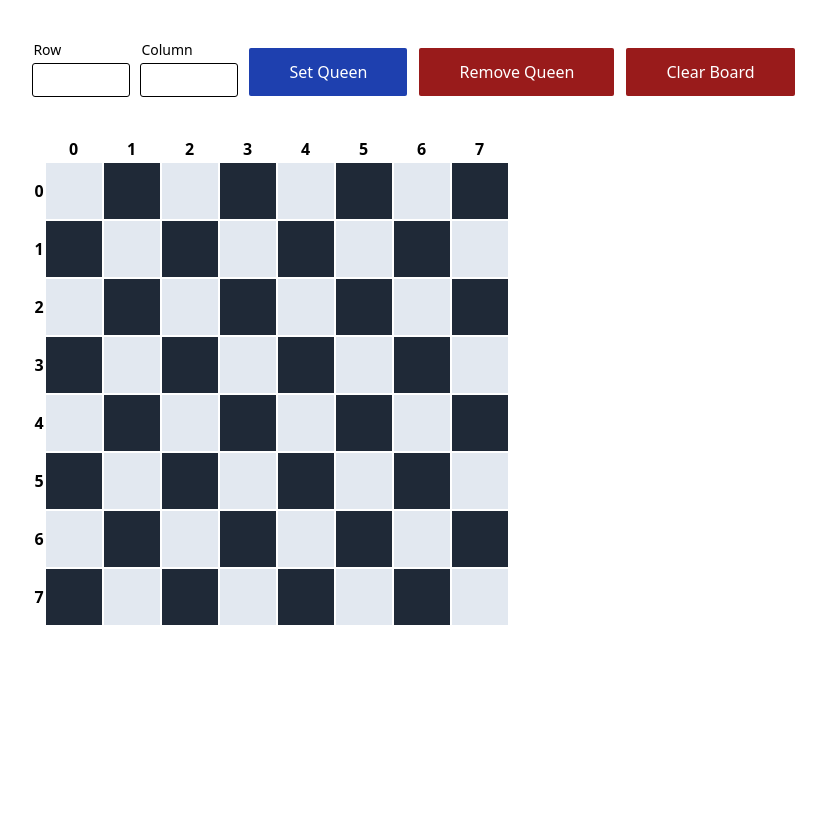
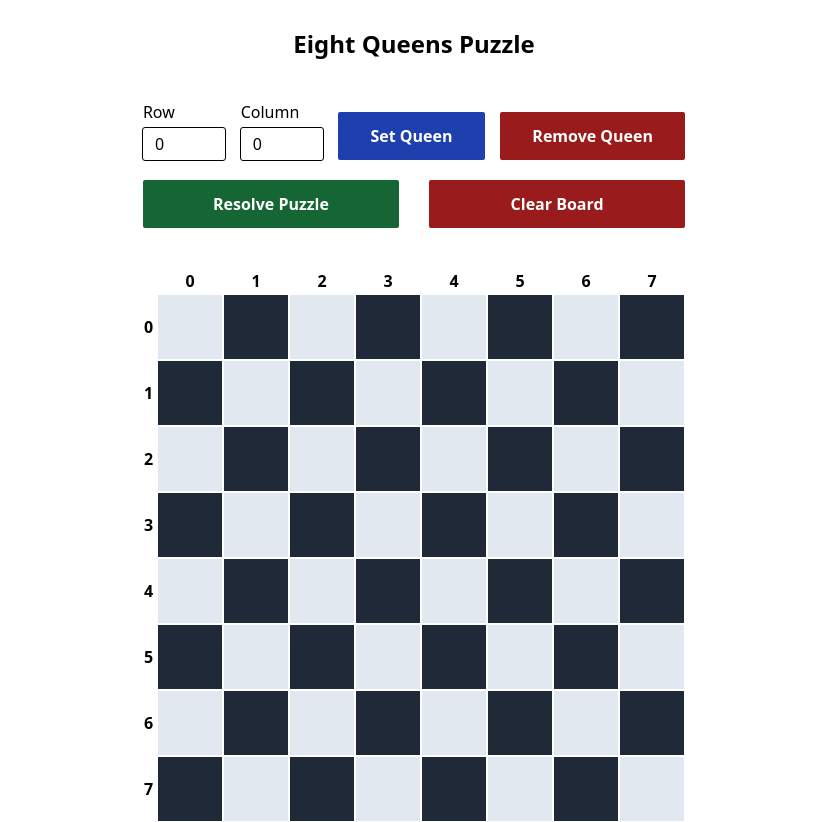
Before and after one commit to mariia-khomenko20/eight-queens, a PHP site: page / in a window 1280 px wide. Shown: the whole page, without its empty margins (226-1052 px from the left). Before the commit the page ends 625 px from the top, so only its background shows below. Run offline with PHP 8.4, Linux system fonts and the light colour scheme; lists and menus that the app fills with data are empty; some libraries are stand-ins or nearby versions.

Commit message:
solving the puzzle

```diff
--- a/app/app.php
+++ b/app/app.php
@@ -5,18 +5,11 @@ session_start();
 if (!empty($_SESSION["board"]))
     $board = $_SESSION["board"];
 else
-    $board = emptyBorder();
+    $board = emptyBoard();
 
-if (!empty($_SESSION["queensCount"]))
-    $queensCount = $_SESSION["queensCount"];
-else
-    $queensCount = 8;
-
-function saveValues()
+function saveBoard($board)
 {
-    global $board, $queensCount;
     $_SESSION["board"] = $board;
-    $_SESSION["queensCount"] = $queensCount;
 }
 
 function alert($message)
@@ -24,35 +17,13 @@ function alert($message)
     echo "<script type='text/javascript'>alert('$message');</script>";
 }
 
-function emptyBorder()
+function emptyBoard()
 {
     return array_fill(0, 8, array_fill(0, 8, 0));
 }
 
-function validateCellIndexes($row, $column)
+function setQueen($board, $row, $column)
 {
-    global $board;
-    if (isset($row) && isset($column)) {
-        if (is_numeric($row) && is_numeric($column) && $row < count($board) && $column < count($board)) {
-            return true;
-        } else
-            alert("Enter the correct values!");
-    } else
-        alert("Enter all values!");
-    return false;
-}
-
-function clearBoard()
-{
-    global $board, $queensCount;
-    $board = emptyBorder();
-    $queensCount = 8;
-    saveValues();
-}
-
-function setQueen($row, $column)
-{
-    global $board, $queensCount;
     if ($board[$row][$column] != 0)
         alert("It is forbidden to put a queen in this cell!");
     else {
@@ -78,14 +49,12 @@ function setQueen($row, $column)
                 $board[$rm][$cp]++;
         }
         $board[$row][$column] = -1;
-        $queensCount--;
-        saveValues();
     }
+    return $board;
 }
 
-function removeQueen($row, $column)
+function removeQueen($board, $row, $column)
 {
-    global $board, $queensCount;
     if ($board[$row][$column] === -1) {
         $n = count($board);
         for ($c = 0; $c < $n; $c++) {
@@ -109,8 +78,58 @@ function removeQueen($row, $column)
                 $board[$rm][$cp]--;
         }
         $board[$row][$column] = 0;
-        $queensCount++;
-        saveValues();
     }
+    return $board;
 }
+
+function replaceQueen($board, $row, $column)
+{
+    $board = removeQueen($board, $row, $column);
+    for ($i = 0; $i < count($board[$row]); $i++) {
+        if ($board[$row][$i] === 0 && $i != $column)
+            return setQueen($board, $row, $i);
+    }
+    return null;
+}
+
+function resolvePuzzle($board)
+{
+    $result = array($board);
+    $queensPositions = array();
+    $row = 0;
+    while ($row < count($board)) {
+        $isSet = false;
+        for ($i = 0; $i < count($board[$row]); $i++) {
+            if ($board[$row][$i] === 0) {
+                $board = setQueen($board, $row, $i);
+                array_push($result, $board);
+                array_push($queensPositions, [$row, $i]);
+                $isSet = true;
+                break;
+            } else if ($board[$row][$i] === -1) {
+                $isSet = true;
+                break;
+            }
+        }
+
+        if ($isSet)
+            $row++;
+        else {
+            $lastQueen = array_pop($queensPositions);
+            if ($lastQueen) {
+                list($a, $b) = $lastQueen;
+                $buffer = replaceQueen($board, $a, $b);
+                if ($buffer) {
+                    $board = $buffer;
+                    array_push($result, $board);
+                }
+            } else {
+                alert("The solution does not exist!");
+                break;
+            }
+        }
+    }
+    return $result;
+}
+
 ?>
--- a/app/index.php
+++ b/app/index.php
@@ -4,23 +4,24 @@ include "app.php";
 if (isset($_POST['set_queen'])) {
     $row = $_POST["row"];
     $column = $_POST["column"];
-    if (validateCellIndexes($row, $column))
-        setQueen($row, $column);
+    $board = setQueen($board, $row, $column);
+    saveBoard($board);
 }
 
 if (isset($_POST['remove_queen'])) {
     $row = $_POST["row"];
     $column = $_POST["column"];
-    if (validateCellIndexes($row, $column))
-        removeQueen($row, $column);
+    $board = removeQueen($board, $row, $column);
+    saveBoard($board);
 }
 
 if (isset($_POST['clear_board'])) {
-    clearBoard();
+    $board = emptyBoard();
+    saveBoard($board);
 }
 
-if (isset($_POST['start'])) {
-
+if (isset($_POST['resolve_puzzle'])) {
+    header('Location: result.php');
 }
 ?>
 
@@ -38,28 +39,43 @@ if (isset($_POST['start'])) {
 </head>
 
 <body>
-    <div class="flex w-screen h-screen justify-center py-10">
+    <div class="flex w-screen h-screen justify-center py-7">
         <div class="flex flex-col space-y-10">
-            <form method="post">
-                <div class="flex flex-col space-y-5">
-                    <div class="flex flex-row space-x-3 items-end">
-                        <div class="flex flex-col space-y-1">
-                            <label class="text-sm">Row</label>
-                            <input name="row" maxlength="1"
-                                class="w-24 rounded-sm py-1 px-3 outline outline-1 focus:outline-2">
-                        </div>
-                        <div class="flex flex-col space-y-1">
-                            <label class="text-sm">Column</label>
-                            <input name="column" maxlength="1"
-                                class="w-24 rounded-sm py-1 px-3 outline outline-1 focus:outline-2">
-                        </div>
-                        <button name="set_queen"
-                            class="rounded-sm h-12 px-10 text-white bg-blue-800 hover:bg-blue-700">Set Queen</button>
-                        <button name="remove_queen"
-                            class="rounded-sm h-12 px-10 text-white bg-red-800 hover:bg-red-700">Remove Queen</button>
-                        <button name="clear_board"
-                            class="rounded-sm h-12 px-10 text-white bg-red-800 hover:bg-red-700">Clear Board</button>
-                    </div>
+            <div class="flex justify-center text-2xl font-bold">
+                Eight Queens Puzzle
+            </div>
+            <form method="post" class="flex flex-col space-y-5">
+                <div class="flex flex-row items-end justify-between">
+                    <label class="flex flex-col">
+                        Row
+                        <input name="row" type="number" value="0" min="0" max="7"
+                            class="rounded-sm mt-1 py-1 pl-3 outline outline-1 focus:outline-2">
+                    </label>
+
+                    <label class="flex flex-col">
+                        Column
+                        <input name="column" type="number" value="0" min="0" max="7"
+                            class="rounded-sm mt-1 py-1 pl-3 outline outline-1 focus:outline-2">
+                    </label>
+                    <button name="set_queen"
+                        class="rounded-sm h-12 px-8 font-bold text-white bg-blue-800 hover:bg-blue-700 focus:outline-none">
+                        Set Queen
+                    </button>
+                    <button name="remove_queen"
+                        class="rounded-sm h-12 px-8 font-bold text-white bg-red-800 hover:bg-red-700 focus:outline-none">
+                        Remove Queen
+                    </button>
+                </div>
+                <div class="flex flex-row justify-between">
+                    <button name="resolve_puzzle"
+                        class="rounded-sm w-64 h-12 px-8 font-bold text-white bg-green-800 hover:bg-green-700 focus:outline-none">
+                        Resolve Puzzle
+                    </button>
+                    <button name="clear_board"
+                        class="rounded-sm w-64 h-12 px-8 font-bold text-white bg-red-800 hover:bg-red-700 focus:outline-none">
+                        Clear Board
+                    </button>
+
                 </div>
             </form>
             <div class="flex flex-row">
@@ -78,7 +94,7 @@ if (isset($_POST['start'])) {
                         <?php
                         for ($i = 0; $i < count($board); $i++) {
                             echo "<tr>";
-                            echo "<th>$i</th>";
+                            echo "<th class='pr-1'>$i</th>";
                             $a = $i % 2;
                             for ($j = 0; $j < count($board[$i]); $j++) {
                                 $b = $j % 2;
@@ -86,11 +102,9 @@ if (isset($_POST['start'])) {
                                     $color = "bg-gray-800 text-slate-200";
                                 else
                                     $color = "bg-slate-200 text-gray-800";
-                                echo "<td><div class='flex items-center justify-center w-14 h-14 p-1 fill-current $color'>";
+                                echo "<td><div class='flex items-center justify-center w-16 h-16 p-1 fill-current $color'>";
                                 if ($board[$i][$j] === -1)
                                     echo file_get_contents("./assets/queen.svg");
-                                else if ($board[$i][$j] > 0)
-                                    echo $board[$i][$j];
                                 echo "</div></td>";
                             }
                             echo "</tr>";
```
Also changed, not shown: app/result.php (added, +80 -0 lines), app/assets/queen.svg.
